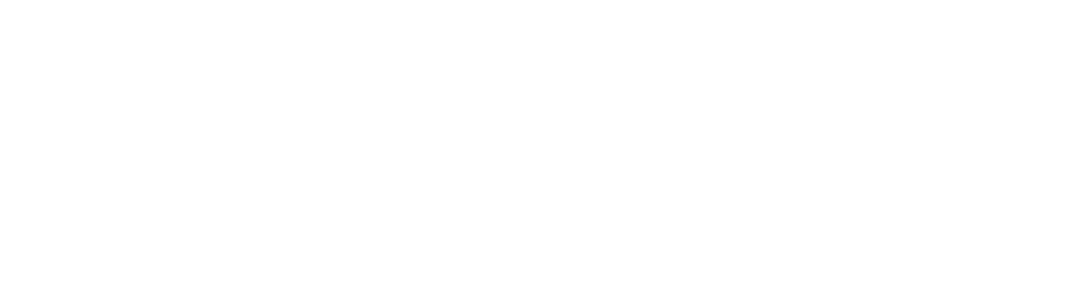
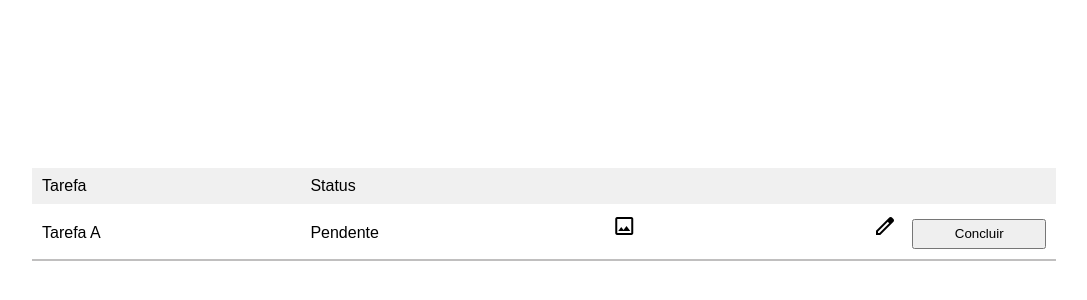
Before and after one commit to RayAra2004/task-manager-front, a React (Vite) app: page / in a window 1280 px wide. Shown: the part 208-508 px from the top of the page, without its empty margins (96-1183 px from the left). Built offline with nearby package versions, Linux system fonts and the light colour scheme.

Commit message:
feat: base table layout

```diff
--- a/src/App.tsx
+++ b/src/App.tsx
@@ -1,8 +1,15 @@
+import { BrowserRouter, Routes, Route } from "react-router-dom"
+import Home from "./pages/Home"
 
 function App() {
 
   return (
     <>
+      <BrowserRouter>
+        <Routes>
+          <Route path="/" element={<Home/>}/>
+        </Routes>
+      </BrowserRouter>
     </>
   )
 }
--- /dev/null
+++ b/src/pages/Home.tsx
@@ -0,0 +1,78 @@
+import styled from "styled-components";
+import Task from "../components/Task";
+
+export default function Home(){
+    return(
+        <SCHome>
+            <SCDivNewTask>
+                <SCBtnNewTask>Nova</SCBtnNewTask>
+            </SCDivNewTask>
+            <SCTasks>
+                <thead>
+                    <tr>
+                        <th>Tarefa</th>
+                        <th>Status</th>
+                        <th></th>
+                        <th></th>
+                        <th></th>
+                    </tr>
+                </thead>
+                <tbody>
+                    <Task/>
+                </tbody>
+            </SCTasks>
+        </SCHome>
+    );
+}
+
+const SCHome = styled.div`
+    display: flex;
+    flex-direction: column;
+    justify-content: center;
+    align-items: center;
+    width: 100%;
+    height: 100dvh;
+`
+
+const SCDivNewTask = styled.div`
+    width: 100%;
+    display: flex;
+    justify-content: end;
+    margin-bottom: 15px;
+
+    @media (min-width: 768px) {
+        width: 80%;
+    }
+`
+
+const SCBtnNewTask = styled.button`
+    width: 12vw;
+    height: 30px;
+    color: #fff;
+    font-weight: bolder;
+    font-size: 14px;
+    background-color: var(--color-bg-button);
+    border: none;
+    border-radius: 3px;
+`
+
+const SCTasks = styled.table`
+    border-collapse: collapse;
+    border-spacing: 0;
+    width: 100%;
+    background-color: #ffffff;
+
+    td {
+        padding: 10px;
+        border-bottom: 2px solid #c0bfbf;
+    }
+    th {
+        text-align: left;
+        padding: 10px;
+        background-color: #f0f0f0;
+    }
+
+    @media (min-width: 768px) {
+        width: 80%;
+    }
+`
```
